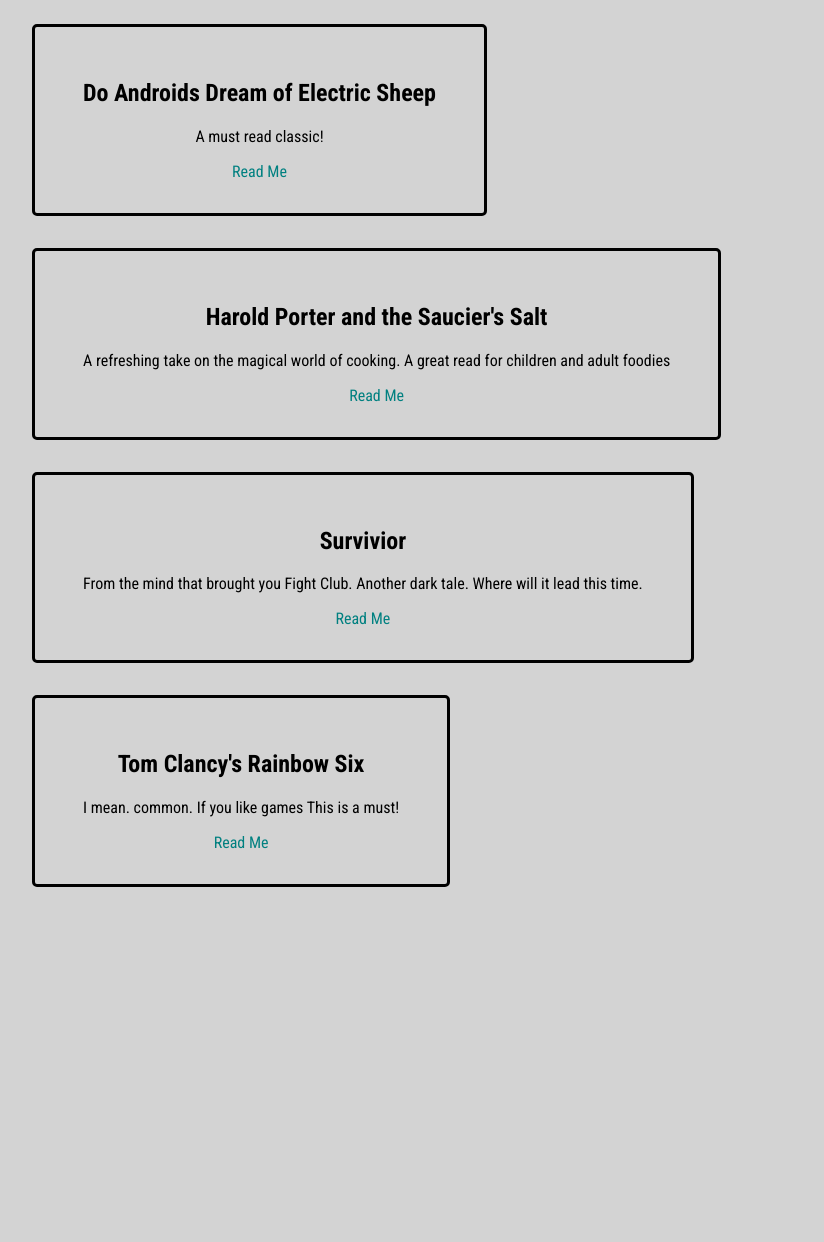
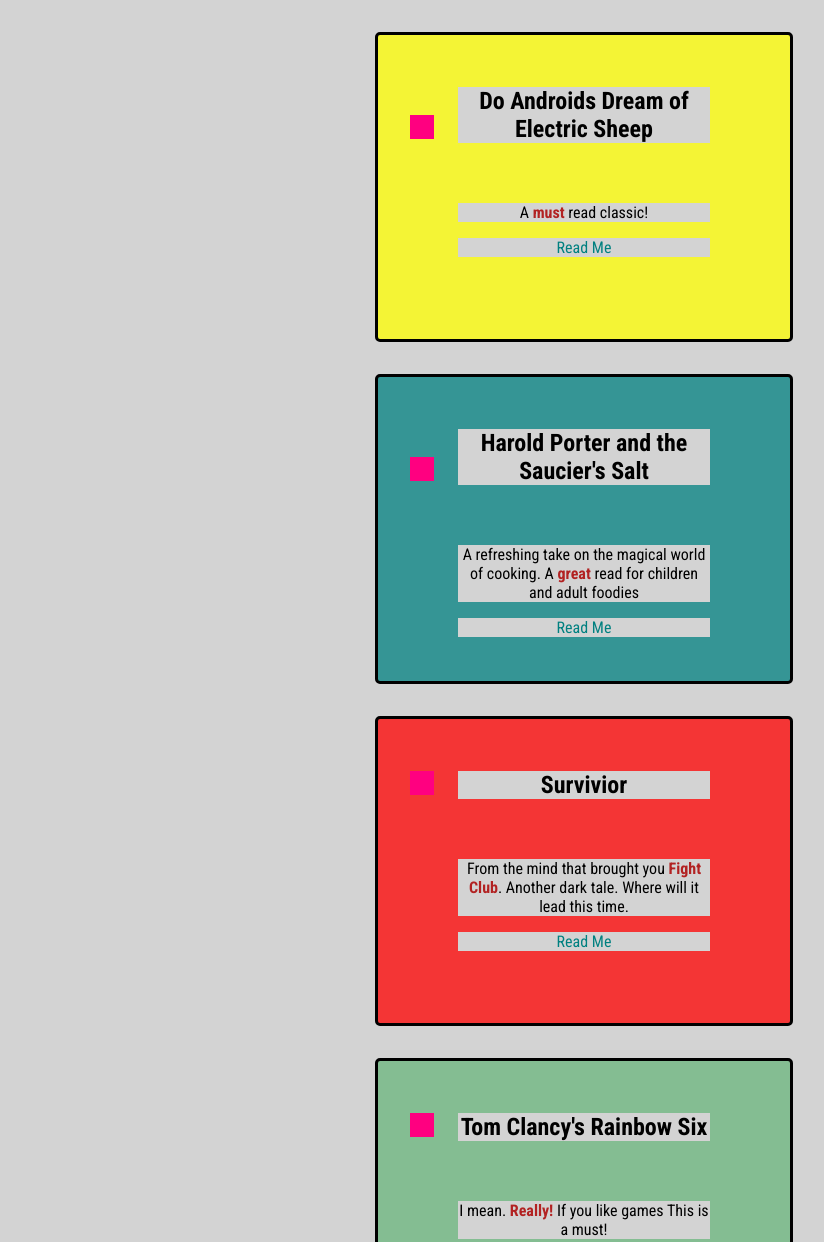
Before and after one commit to ghngu/intro-CSS-lab, a plain HTML site: page index.html in a window 1280 px wide. Shown: the top 1242 px of the page, without its empty margins (56-880 px from the left). Before the commit the page ends 911 px from the top, so only its background shows below. Drawn offline with Linux system fonts and the light colour scheme.

Commit message:
finished part 1 of drills. practice display and positioning.

```diff
--- a/index.html
+++ b/index.html
@@ -15,28 +15,33 @@
         <div id="container">
             <div class="boxes" id="box1">
                 <h2>Do Androids Dream of Electric Sheep</h2>
+                <div class="image"></div>
                 <p>A <span>must</span> read classic!</p>
                 <div class="readme-wrapper">
                     <a href="">Read Me</a>
                 </div>
+
             </div>
             <div class="boxes" id="box2">
                 <h2>Harold Porter and the Saucier's Salt</h2>
-                <p>A refreshing take on the magical world of cooking. A great read for children and adult foodies</p>
+                <div class="image"></div>
+                <p>A refreshing take on the magical world of cooking. A <span>great</span> read for children and adult foodies</p>
                 <div class="readme-wrapper">
                     <a href="">Read Me</a>
                 </div>
             </div>
             <div class="boxes" id="box3">
                 <h2>Survivior</h2>
-                <p>From the mind that brought you Fight Club. Another dark tale. Where will it lead this time.</p>
+                <div class="image"></div>
+                <p>From the mind that brought you <span>Fight Club</span>. Another dark tale. Where will it lead this time.</p>
                 <div class="readme-wrapper">
                     <a href="">Read Me</a>
                 </div>
             </div>
             <div class="boxes" id="box4">
                 <h2>Tom Clancy's Rainbow Six</h2>
-                <p>I mean. common. If you like games This is a must!</p>
+                <div class="image"></div>
+                <p>I mean. <span>Really!</span> If you like games This is a must!</p>
                 <div class="readme-wrapper">
                     <a href="">Read Me</a>
                 </div>
--- a/styles.css
+++ b/styles.css
@@ -12,15 +12,51 @@
     color: teal;
 }
 
+span {
+    color: rgb(178,34,34);
+    font-weight: bold;
+}
+
 a:hover {
     font-weight: bold;
     color: #DC143C;
 }
 
+
 .boxes {
-    display: inline-block;
-    margin: 1em 5em;
-    padding: 2em 3em;
+    display: block;
+    margin: auto;
+    margin-top: 2em;
+    padding: 2em 5em;
     border-style: solid;
     border-radius: 5px;
+    width: 20%;
+    height: 15em;
+    align-self: center;
 }
+
+.image {
+    width: 1.5em;
+    height: 1.5em;
+    background-color:#FF0080;
+    position: relative;
+    left: -3em;
+    bottom: 3em;
+
+}
+
+#box1 {
+    background-color: rgba(255, 255, 0, 0.75);
+}
+
+#box2 {
+    background-color: rgba(0, 128, 128, 0.75);
+}
+
+#box3 {
+    background-color: rgba(255, 0, 0, 0.75);
+}
+
+#box4 {
+    background-color: rgba(106, 182, 125, 0.75);
+}
```
Also changed, not shown: 1 other file.
